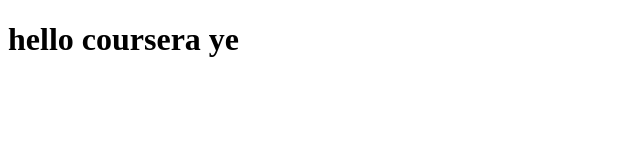
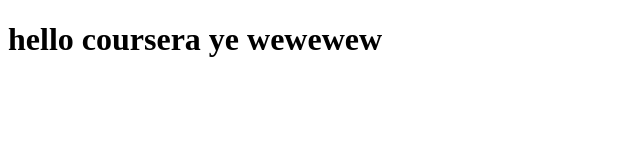
Before and after one commit to zhankksx/coursera-test, a plain HTML site: page index.html in a window 1280 px wide. Shown: the whole page, without its empty margins (0-640 px from the left). Drawn offline with Linux system fonts and the light colour scheme.

Commit message:
new version of web file

```diff
--- a/index.html
+++ b/index.html
@@ -5,6 +5,6 @@
     <title>Hello coursera</title>
   </head>
   <body>
-    <h1>hello coursera ye</h1>
+    <h1>hello coursera ye wewewew</h1>
   </body>
 </html>
```
